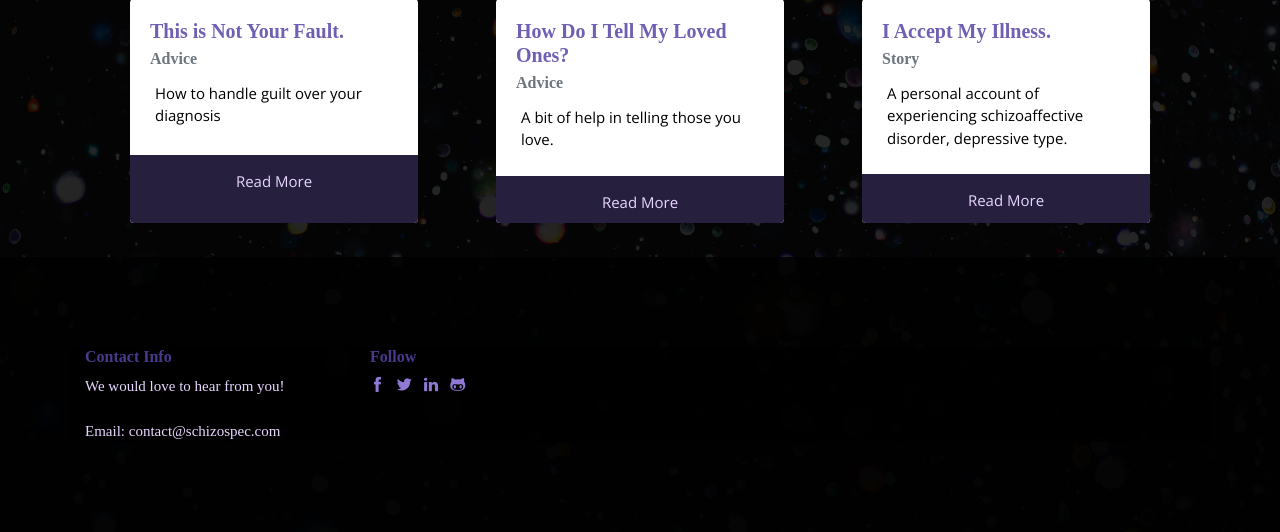
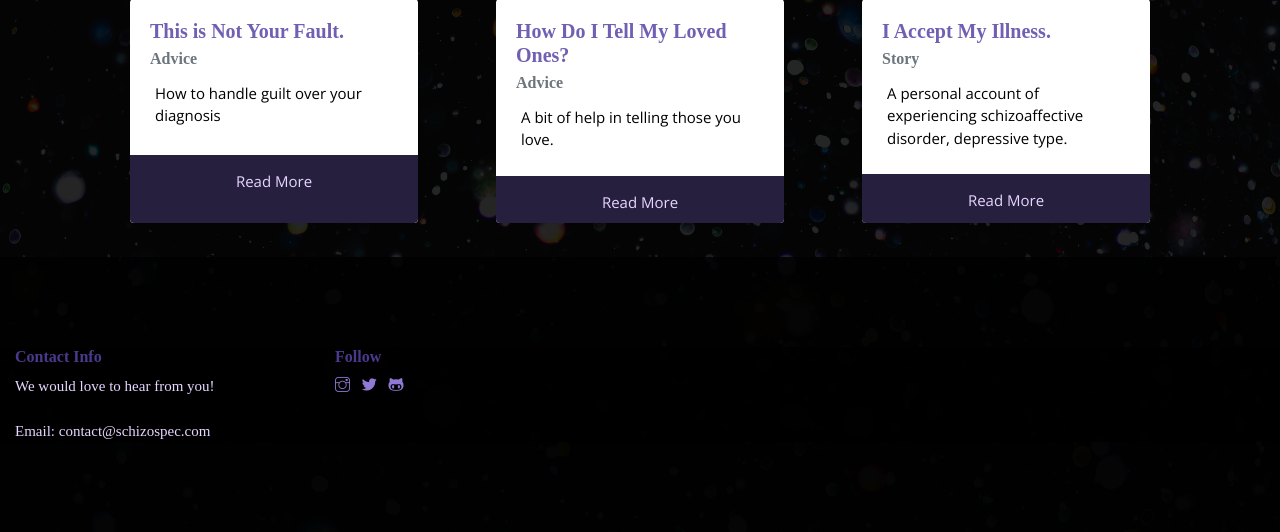
Before and after one commit to alexiams/Schizospec, a PHP site: page / in a window 1280 px wide. Shown: the part 1136-1668 px from the top of the page. Run offline with PHP 8.4, Linux system fonts and the light colour scheme; some web fonts are replaced.

Commit message:
fixed footer

```diff
--- a/css/style.css
+++ b/css/style.css
@@ -1029,7 +1029,7 @@ background: #000000d9;
 }
 
 .ft-style {
-  width:100vw;
+  max-width:100vw;
 }
 
 .ft-style, .abt-style {
--- a/index.html
+++ b/index.html
@@ -215,9 +215,8 @@
                 <div class="col-md-3 col-sm-6 mb-4 mb-md-0">
                   <h6>Follow</h6>
                   <ul class="list-inline d-inline-block">
-                    <li class="list-inline-item"><a href="#" class="fol-ico"><i class="ti-facebook"></i></a></li>
+                    <li class="list-inline-item"><a href="https://www.instagram.com/schizospecsite/" class="fol-ico"><i class="ti-instagram"></i></a></li>
                     <li class="list-inline-item"><a href="#" class="fol-ico"><i class="ti-twitter-alt"></i></a></li>
-                    <li class="list-inline-item"><a href="#" class="fol-ico"><i class="ti-linkedin"></i></a></li>
                     <li class="list-inline-item"><a href="#" class="fol-ico"><i class="ti-github"></i></a></li>
                   </ul>
                 </div>
```
